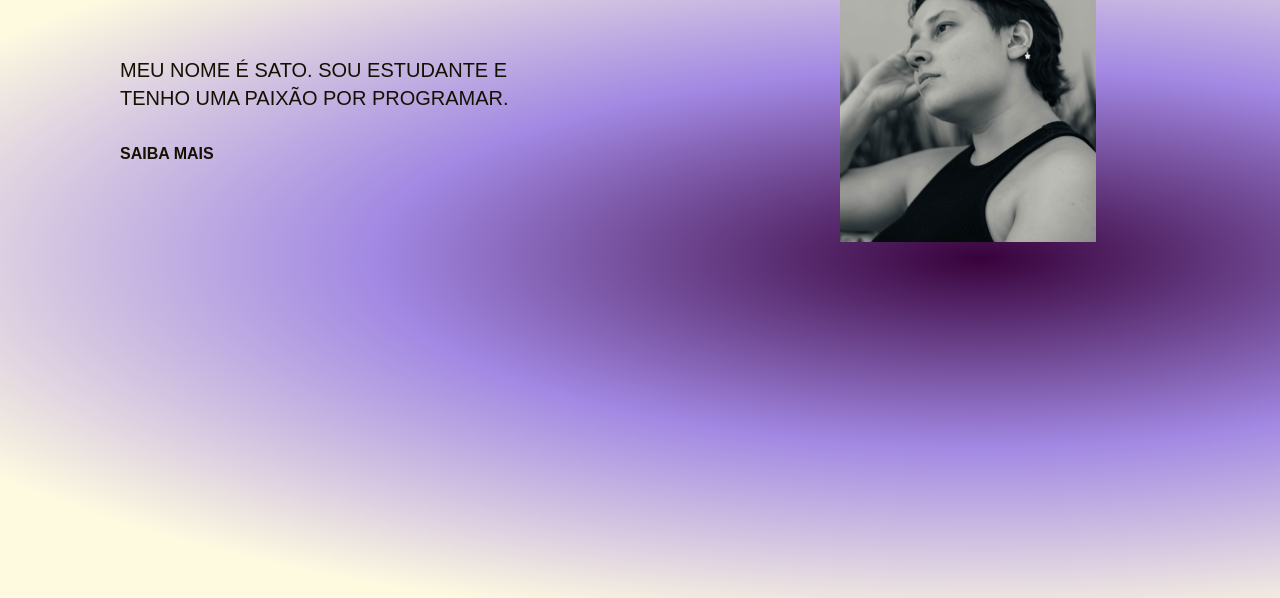
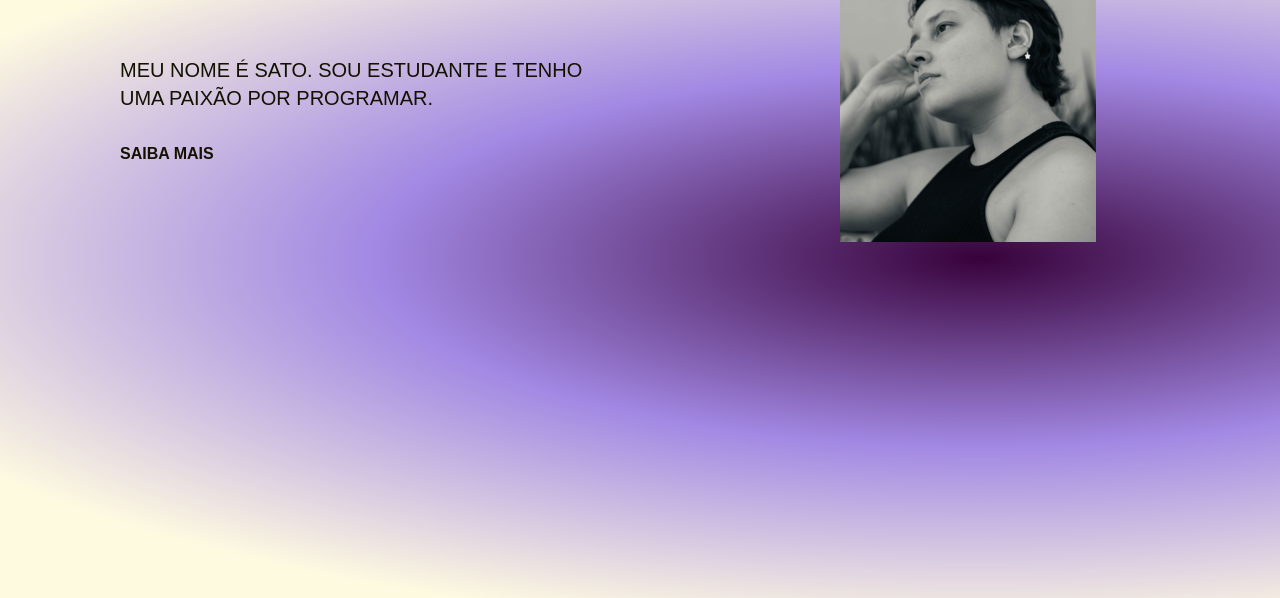
Before and after one commit to sofiasato/portfolio-transdevs, a plain HTML site: page index.html in a window 1280 px wide. Shown: the part 302-900 px from the top of the page. Drawn offline with Linux system fonts and the light colour scheme.

Commit message:
Update text index.html

```diff
--- a/index.html
+++ b/index.html
@@ -41,7 +41,7 @@
     <main>
         <div class="main-intro">
             <h1>BEM-VINDE</h1>
-            <p>meu nome é sato. sou estudante e <br> tenho uma paixão por programar. <br><br></p>
+            <p>meu nome é sato. sou estudante e tenho<br> uma paixão por programar. <br><br></p>
             <a href="about.html">SAIBA MAIS</a>
         </div>
     </main>
```
